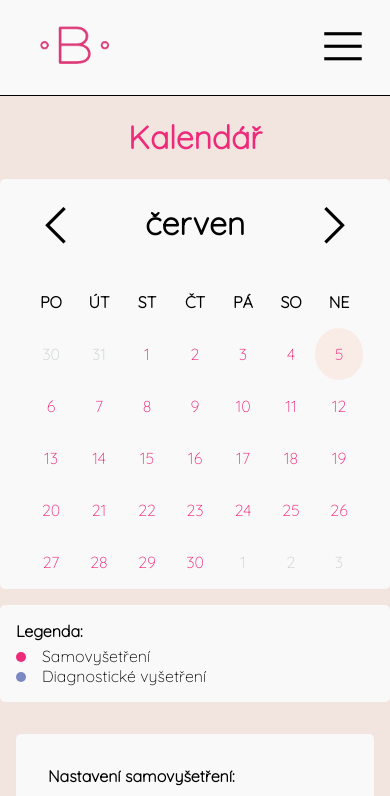
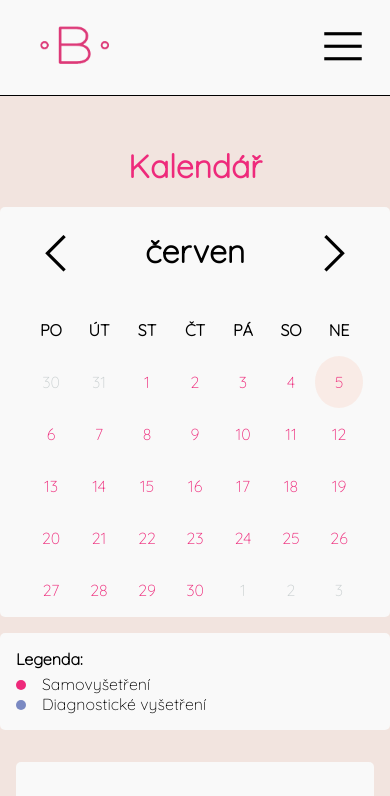
Before and after one commit to janajurcova/samovysetreni-prsu, a React app: page /kalendar in a window 390 px wide. Shown: the top 796 px of the page. Built offline with nearby package versions, Linux system fonts and the light colour scheme; what dayjs-recur would draw is missing.

Commit message:
styling responsivity

```diff
--- a/src/components/Header/style.css
+++ b/src/components/Header/style.css
@@ -8,6 +8,7 @@
   margin-right: auto;
   min-height: 100vh;
   border-right: 1px solid var(--text);
+  align-items: center;
 }
 
 .container {
--- a/src/components/InstallButton/style.css
+++ b/src/components/InstallButton/style.css
@@ -2,6 +2,7 @@
   display: flex;
   flex-direction: column;
   justify-content: flex-end;
+  align-items: center;
 }
 .nav__button {
   background-color: var(--pink);
@@ -15,4 +16,7 @@
   .downloadApp__footer {
     display: none;
   }
+  .downloadApp {
+    align-items: unset;
+  }
 }
--- a/src/pages/Calendar/style.css
+++ b/src/pages/Calendar/style.css
@@ -1,10 +1,12 @@
 @import url(http://weloveiconfonts.com/api/?family=fontawesome);
-
 
 /* ---------- CALENDAR ---------- */
 .calendar-container {
-  display:flex;
+  display: flex;
   flex-direction: row;
+  margin-top: 100px;
+  margin-left: 100px;
+  align-items: center;
 }
 
 .calendar-table {
@@ -36,12 +38,10 @@
   max-width: 40rem;
 }
 
-
 .calendar {
   text-align: center;
   background-color: #f9f9f9;
   border-radius: 5px;
-
 }
 
 .calendar-header {
@@ -79,7 +79,6 @@
   height: 3rem;
   line-height: 3rem;
   width: 3rem;
-
 }
 
 .calendar .other-month {
@@ -114,7 +113,7 @@
   border-radius: 50%;
   bottom: 0.5em;
   display: block;
-  content: "";
+  content: '';
   height: 0.5em;
   left: 50%;
   margin: -0.25em 0 0 -0.25em;
@@ -182,7 +181,6 @@ label {
   margin-bottom: 5px;
 }
 
-
 .btn-notice {
   border: 1px solid var(--pink);
   padding: 0.5rem 1rem;
@@ -196,7 +194,7 @@ label {
   background-color: var(--pink);
 }
 
-.btn-notice:disabled{
+.btn-notice:disabled {
   border: 1px solid gray;
   background-color: white;
   color: gray;
@@ -206,18 +204,17 @@ label {
   transform: scale(0.9);
 }
 
-input:not([type="radio"]):not([type="checkbox"]),
+input:not([type='radio']):not([type='checkbox']),
 select,
 textarea {
   border: 1px solid gray;
 }
 
-.field input:not([type="radio"]):not([type="checkbox"]),
+.field input:not([type='radio']):not([type='checkbox']),
 .field select,
 .field textarea {
   width: 100%;
 }
-
 
 select {
   background-color: white;
@@ -234,7 +231,7 @@ textarea {
   display: block;
 }
 
-.check input[type="checkbox"] {
+.check input[type='checkbox'] {
   margin-right: 0.5rem;
 }
 
@@ -280,8 +277,10 @@ textarea {
 
 @media (max-width: 1150px) {
   .calendar-container {
-  display:flex;
+    display: flex;
     flex-direction: column;
+    margin: unset;
+    align-items: unset;
   }
   .container-settings__month,
   .container-settings__year {
--- a/src/pages/Manual/style.css
+++ b/src/pages/Manual/style.css
@@ -1,9 +1,9 @@
 .manual__container {
   display: flex;
   flex-direction: row;
-  align-items: center;
   justify-content: space-evenly;
   align-items: end;
+  margin-top: 150px;
 }
 .manual__ifSomethingWrong__images {
   display: flex;
@@ -43,6 +43,7 @@
   }
   .manual__container {
     flex-direction: column;
+    margin-top: auto;
   }
   .manual__ifSomethingWrong__images {
     display: flex;
--- a/src/style.css
+++ b/src/style.css
@@ -1,6 +1,4 @@
-
 @import url('https://fonts.googleapis.com/css2?family=Quicksand:wght@300&display=swap');
-
 
 /* CSS VARIABLES */
 
@@ -13,13 +11,13 @@
   --pink: #ee2a7b;
   --grey: #373739;
   --cream: #f9cdbd;
-  --blue: #7A89C2;
+  --blue: #7a89c2;
 }
 
 :root[theme='men'] {
   --background-primary: #f3f3f3;
-  --background-secondary: #7A89C250;
-  --main-color:  #7A89C2;
+  --background-secondary: #7a89c250;
+  --main-color: #7a89c2;
   --text: #373739;
 }
 
@@ -44,7 +42,8 @@ body {
 
 h1 {
   text-align: center;
-  color: var(--main-color)
+  color: var(--main-color);
+  margin-top: 50px;
 }
 
 h2 {
```
Lines whose indentation alone changed are shown as unchanged.
